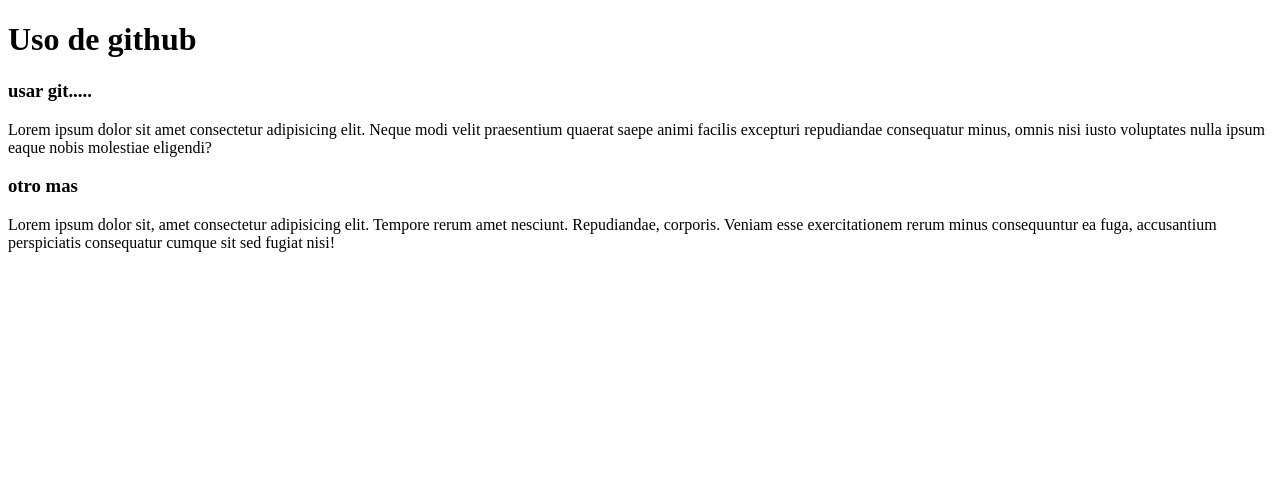
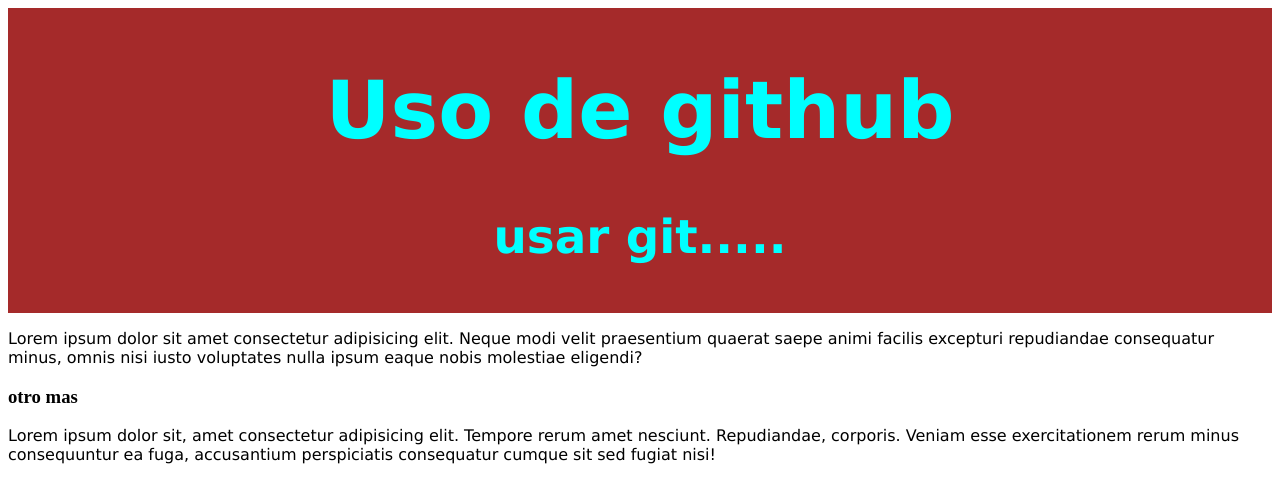
Before and after one commit to felGutierrez/semana3, a plain HTML site: page index.html in a window 1280 px wide. Drawn offline with Linux system fonts and the light colour scheme.

Commit message:
agregado estilo.css y modificado index

```diff
--- /dev/null
+++ b/css/estilo.css
@@ -0,0 +1,12 @@
+.header{
+    padding: 2px;
+    background-color: brown;
+    color: aqua;
+    font-size: 40px;
+    font-family: Verdana, Geneva, Tahoma, sans-serif;
+    text-align: center;
+}
+
+p{
+    font-family: Verdana, Geneva, Tahoma, sans-serif;
+}
--- a/index.html
+++ b/index.html
@@ -4,9 +4,10 @@
     <meta charset="UTF-8">
     <meta name="viewport" content="width=device-width, initial-scale=1.0">
     <title>Ejemplo Git</title>
+    <link rel="stylesheet" href="css/estilo.css">
 </head>
 <body>
-    <div>
+    <div class="header">
         <h1>Uso de github</h1>
         <h3>usar git.....</h3>
     </div>
```
